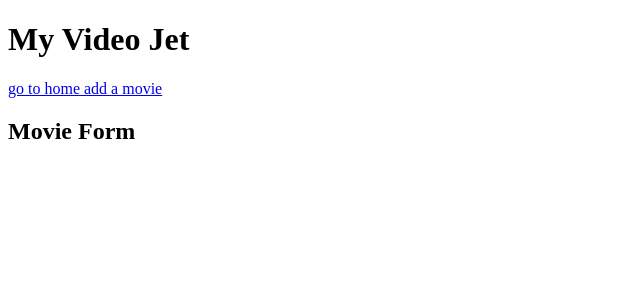
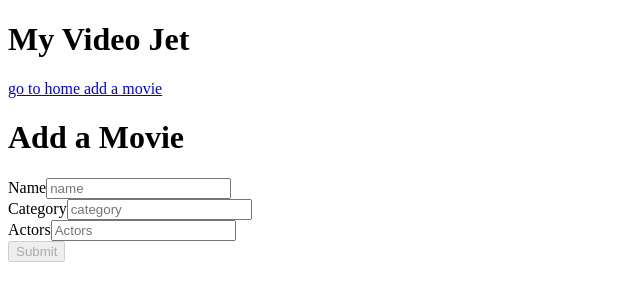
Before and after one commit to tomivt/tpAngular, an Angular app in the folder myViedoJet/: page /movie/form in a window 1280 px wide. Shown: the top 300 px of the page, without its empty margins (0-640 px from the left). Built offline with nearby package versions, Linux system fonts and the light colour scheme.

Commit message:
add movie

```diff
--- a/myViedoJet/src/app/components/login/login.component.ts
+++ b/myViedoJet/src/app/components/login/login.component.ts
@@ -10,7 +10,7 @@ import { User } from '../../models/User';
 })
 export class LoginComponent {
 
-  adduserEvent = output<User>()
+  logUserEvent = output<User>()
 
   loginForm: FormGroup = new FormGroup({
     usernameForm: new FormControl('', Validators.required),
@@ -26,7 +26,7 @@ export class LoginComponent {
     }
     console.log(user)
 
-    this.adduserEvent.emit(user)
+    this.logUserEvent.emit(user)
    }
 
 
--- a/myViedoJet/src/app/components/movie-form/movie-form.component.html
+++ b/myViedoJet/src/app/components/movie-form/movie-form.component.html
@@ -1 +1,19 @@
-<h2> Movie Form </h2>
+<h1>Add a Movie</h1>
+
+<form [formGroup]="movieForm">
+    <div>
+        <label>Name</label>
+        <input type="text" placeholder="name" formControlName="nameForm">
+    </div>
+    <div>
+        <label>Category</label>
+        <input type="text" placeholder="category" formControlName="categoryForm">
+    </div>
+    <div>
+        <label>Actors</label>
+        <input type="text" placeholder="Actors" formControlName="actorsForm">
+    </div>
+
+    <button type="submit" [disabled]="movieForm"  (click)="onSubmit()">Submit</button>
+
+</form>
--- a/myViedoJet/src/app/components/movie-form/movie-form.component.ts
+++ b/myViedoJet/src/app/components/movie-form/movie-form.component.ts
@@ -1,11 +1,35 @@
-import { Component } from '@angular/core';
+import { Component, output } from '@angular/core';
+import { FormControl, FormGroup, ReactiveFormsModule, Validators } from '@angular/forms';
+import { Movie } from '../../models/Movie';
 
 @Component({
   selector: 'app-movie-form',
-  imports: [],
+  imports: [ReactiveFormsModule],
   templateUrl: './movie-form.component.html',
   styleUrl: './movie-form.component.css'
 })
 export class MovieFormComponent {
 
+  addMovieEvent = output<Movie>()
+
+  movieForm: FormGroup = new FormGroup({
+    nameForm: new FormControl('', Validators.required),
+    categoryForm: new FormControl('', Validators.required),
+    actorsForm: new FormControl('')
+  })
+
+  onSubmit(){
+    const movie: Movie = {
+      id: 0,
+      name: this.movieForm.value.nameForm,
+      category: this.movieForm.value.categoryForm,
+      actors: this.movieForm.value.actorsForm
+    }
+
+    console.log(movie)
+
+    this.addMovieEvent.emit(movie)
+
+    this.movieForm.reset()
+  }
 }
```
